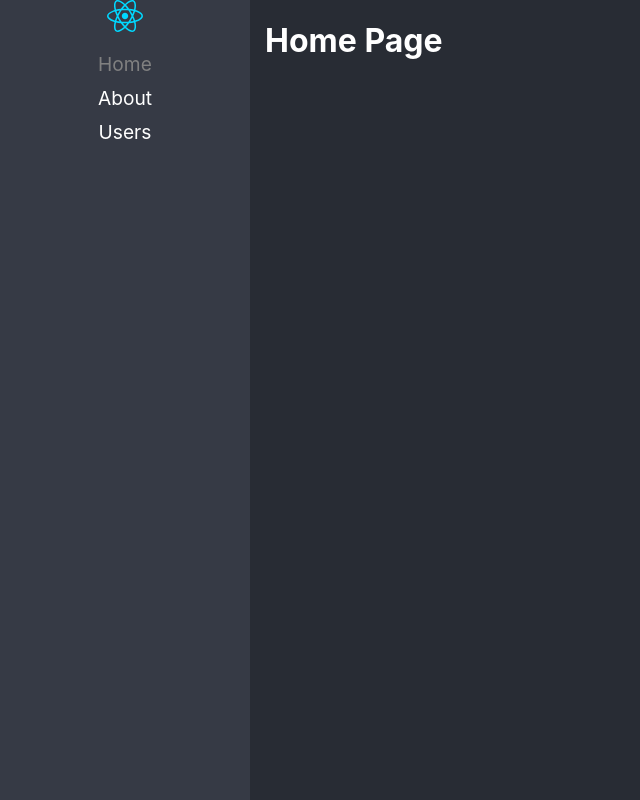
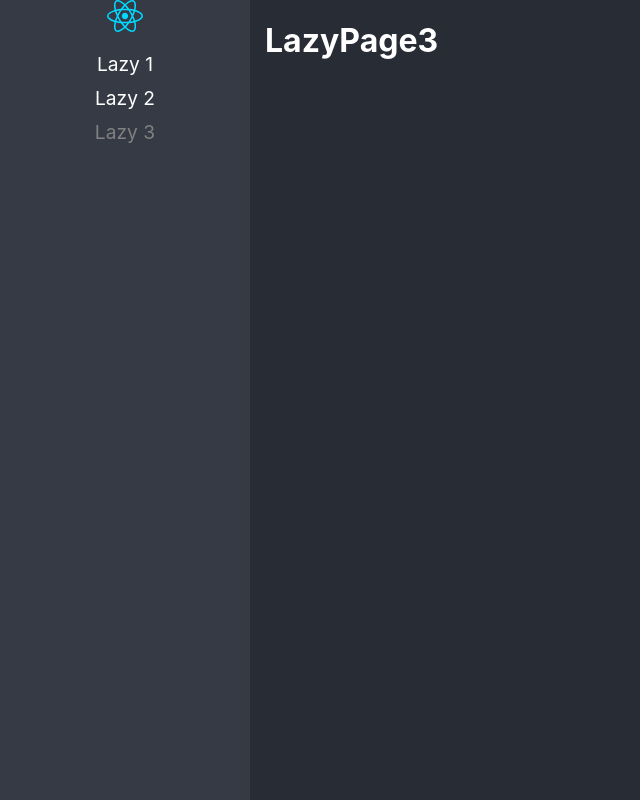
Before and after one commit to acapriles/react-prop-devtalles, a React (Vite) app: page /lazy3 in a window 1280 px wide. Before the commit this address led to /home. Shown: the whole page, without its empty margins (0-640 px from the left). Built offline with nearby package versions, Linux system fonts and the light colour scheme.

Commit message:
Componentes Lazy agregados

```diff
--- /dev/null
+++ b/src/01-lazyload/pages/LazyPage1.tsx
@@ -0,0 +1,6 @@
+
+export const LazyPage1 = () => {
+    return (
+        <h1>LazyPage1</h1>
+    )
+}
--- /dev/null
+++ b/src/01-lazyload/pages/LazyPage2.tsx
@@ -0,0 +1,6 @@
+
+export const LazyPage2 = () => {
+    return (
+        <h1>LazyPage2</h1>
+    )
+}
--- /dev/null
+++ b/src/01-lazyload/pages/LazyPage3.tsx
@@ -0,0 +1,6 @@
+
+export const LazyPage3 = () => {
+    return (
+        <h1>LazyPage3</h1>
+    )
+}
--- /dev/null
+++ b/src/01-lazyload/pages/index.ts
@@ -0,0 +1,3 @@
+export { LazyPage1 } from './LazyPage1';
+export { LazyPage2 } from './LazyPage2';
+export { LazyPage3 } from './LazyPage3';
--- a/src/routes/Navigation.tsx
+++ b/src/routes/Navigation.tsx
@@ -1,6 +1,8 @@
 import { BrowserRouter, NavLink, Navigate, Route, Routes } from "react-router-dom";
 
+import { LazyPage1, LazyPage2, LazyPage3 } from "../01-lazyload/pages";
 import logo from '../assets/react.svg';
+
 
 
 export const Navigation = () => {
@@ -12,23 +14,23 @@
 
                     <ul>
                         <li>
-                            <NavLink to="/home" className={ ({ isActive }) => isActive ? "nav-active " : '' }>Home</NavLink>
+                            <NavLink to="/lazy1" className={ ({ isActive }) => isActive ? "nav-active " : '' }>Lazy 1</NavLink>
                         </li>
                         <li>
-                            <NavLink to="/about" className={ ({ isActive }) => isActive ? "nav-active " : '' }>About</NavLink>
+                            <NavLink to="/lazy2" className={ ({ isActive }) => isActive ? "nav-active " : '' }>Lazy 2</NavLink>
                         </li>
                         <li>
-                            <NavLink to="/users" className={ ({ isActive }) => isActive ? "nav-active " : '' }>Users</NavLink>
+                            <NavLink to="/lazy3" className={ ({ isActive }) => isActive ? "nav-active " : '' }>Lazy 3</NavLink>
                         </li>
                     </ul>
                 </nav>
 
                 <Routes>
-                    <Route path="/about" element={ <h1>About Page</h1> } />
-                    <Route path="/users" element={ <h1>Users Page</h1> } />
-                    <Route path="/home" element={ <h1>Home Page</h1> } />
+                    <Route path="/lazy1" element={ <LazyPage1 /> } />
+                    <Route path="/lazy2" element={ <LazyPage2 /> } />
+                    <Route path="/lazy3" element={ <LazyPage3 /> } />
 
-                    <Route path="/*" element={ <Navigate to="/home" replace /> } />
+                    <Route path="/*" element={ <Navigate to="/lazy1" replace /> } />
                 </Routes>
             </div>
         </BrowserRouter>
```
